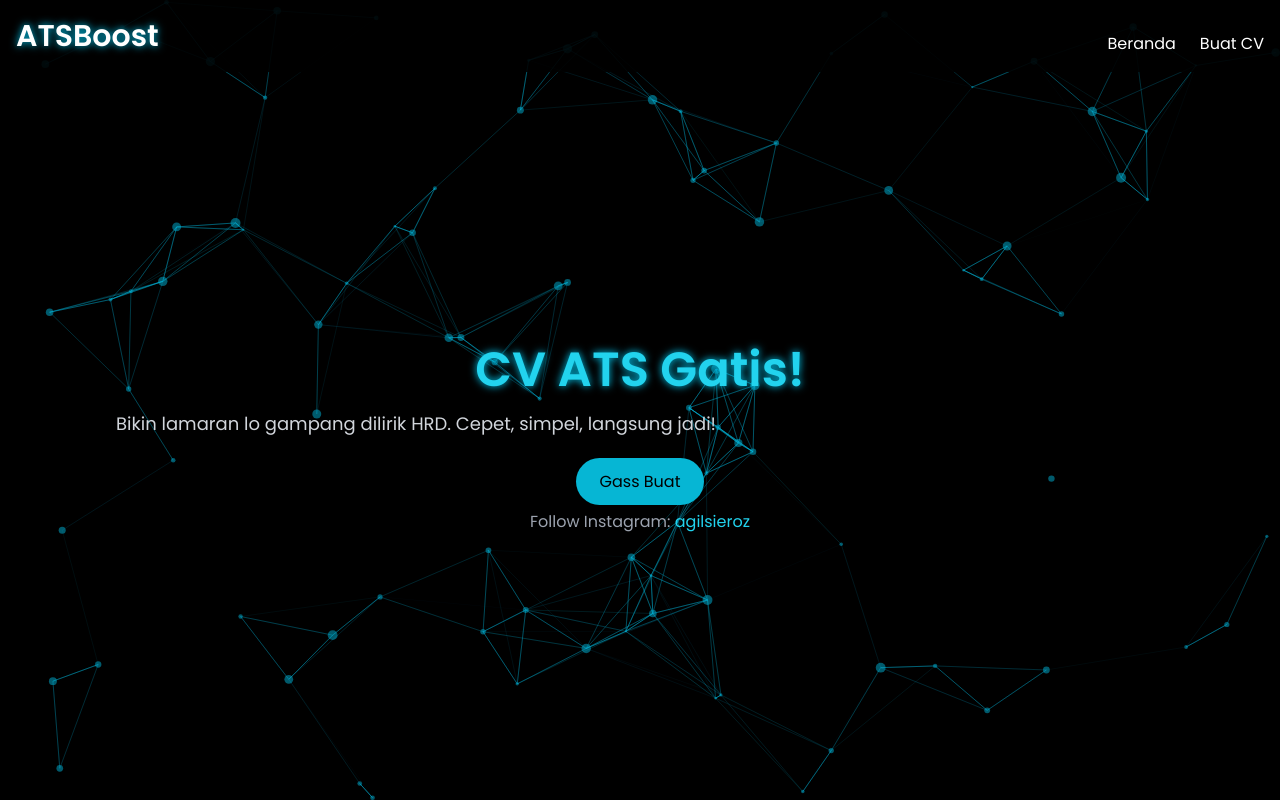
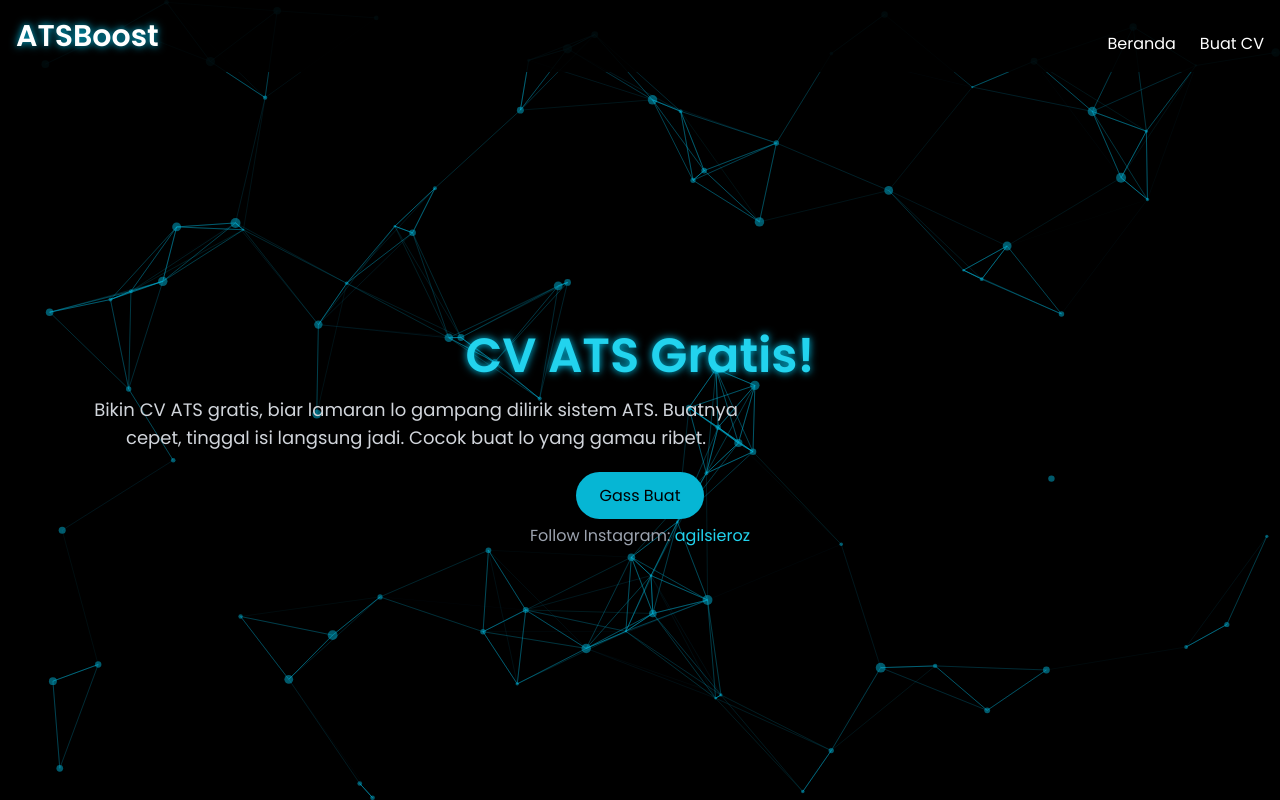
Before and after one commit to agil-sieroz/atsboost, a Next.js app: page / in a window 1280 px wide. Built offline with nearby package versions, Linux system fonts and the light colour scheme.

Commit message:
Update homepage text to Indonesian casual style

```diff
--- a/app/page.tsx
+++ b/app/page.tsx
@@ -6,10 +6,10 @@ export default function Home() {
       <Navbar />
       <main className="container text-center">
         <h1 className="text-5xl font-bold text-cyan-400 mb-4 animate-glow">
-          CV ATS Gatis!
+          CV ATS Gratis!
         </h1>
         <p className="text-lg text-gray-300 mb-8 max-w-2xl">
-          Bikin lamaran lo gampang dilirik HRD. Cepet, simpel, langsung jadi!
+          Bikin CV ATS gratis, biar lamaran lo gampang dilirik sistem ATS. Buatnya cepet, tinggal isi langsung jadi. Cocok buat lo yang gamau ribet.
         </p>
         <a href="/cv-form" className="bg-cyan-500 text-black px-6 py-3 rounded-full hover:bg-cyan-600 transition-colors">
           Gass Buat
```
